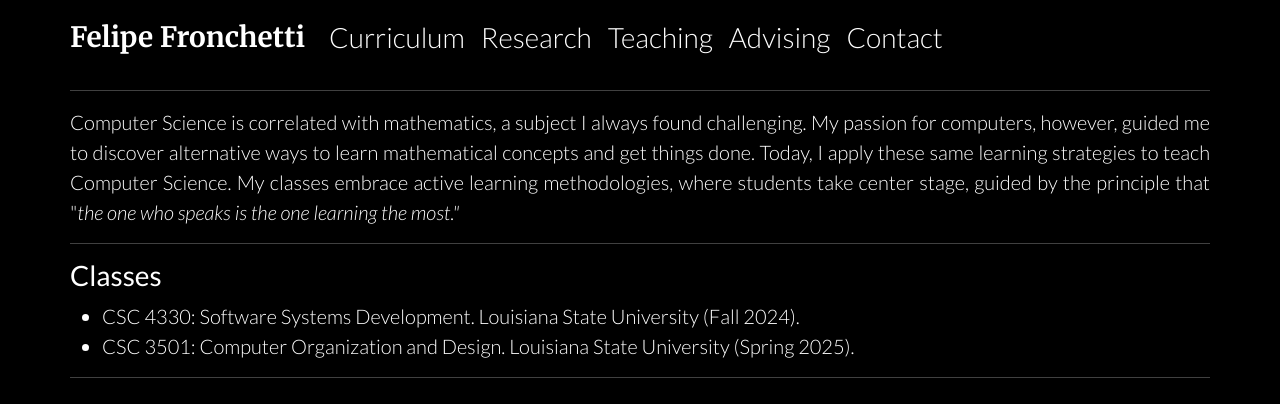
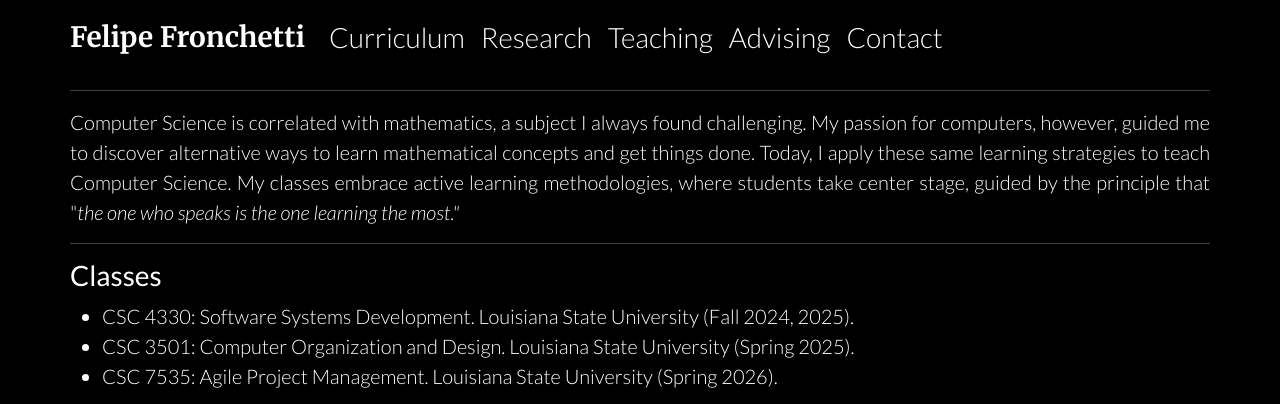
Before and after one commit to fronchetti/fronchetti.github.io, a Jekyll site: the page built from teaching.html, in a window 1280 px wide and 1191 px high, cut to the strip 0-404 px from the top of the window. Built offline with Jekyll 4.4.1, drawn with Linux system fonts in a browser that asks for light colours; nearby versions of some CDN libraries.

```diff
--- a/advising.html
+++ b/advising.html
@@ -4,6 +4,9 @@ layout: default
 <hr>
 <p class="introduction">Thanks to the great advisors I had in my life, I was able to transform my dreams into reality. Now, it is my turn to support students.</p>
 <hr>
+<h3>Graduate students</h3>
+<p><a href="https://www.linkedin.com/in/julianasantosfreitas/" target="_blank"></a>Juliana Freitas</p>
+<p><a href="https://www.linkedin.com/in/elijah-phifer-b9a6b4262/" target="_blank"></a>Elijah Phifer</p>
 <h3>Prospective students</h3>
 <p>If you are interested in joining my team, feel free to start a conversation with me by email. Introduce yourself in your message, explain your intentions, and make sure to attach your curriculum vitae. At the present moment, I am hiring in all categories, from undergraduate to graduate students.</p>
 <p><b><i>Special conditions for graduate students</i></b></p>
--- a/teaching.html
+++ b/teaching.html
@@ -6,12 +6,12 @@ layout: default
 <hr>
 <h3>Classes</h3>
 <ul class="custom-list">
-    <li>CSC 4330: Software Systems Development. Louisiana State University (Fall 2024).</li>
+    <li>CSC 4330: Software Systems Development. Louisiana State University (Fall 2024, 2025).</li>
     <li>CSC 3501: Computer Organization and Design. Louisiana State University (Spring 2025).</li>
+    <li>CSC 7535: Agile Project Management. Louisiana State University (Spring 2026).</li>
 </ul>
 
 <hr>
-
 <iframe src="files/Teaching_Statement.pdf" width="100%" height="600px" style="margin-top: 15px;"></iframe>
 
 <div class="row learn-more">
```
